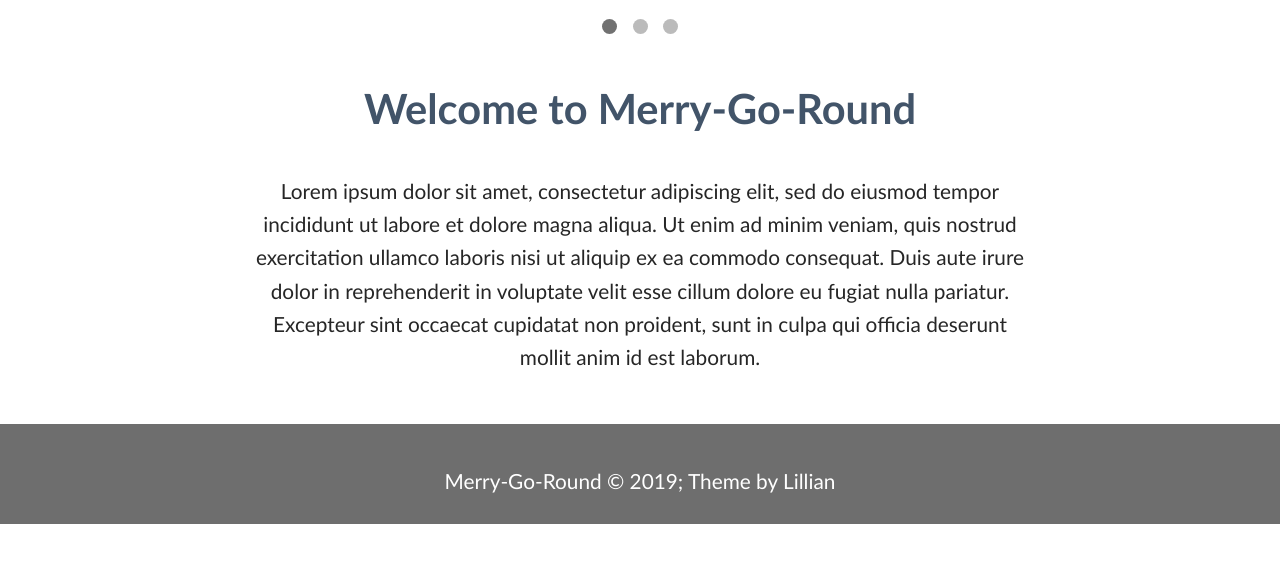
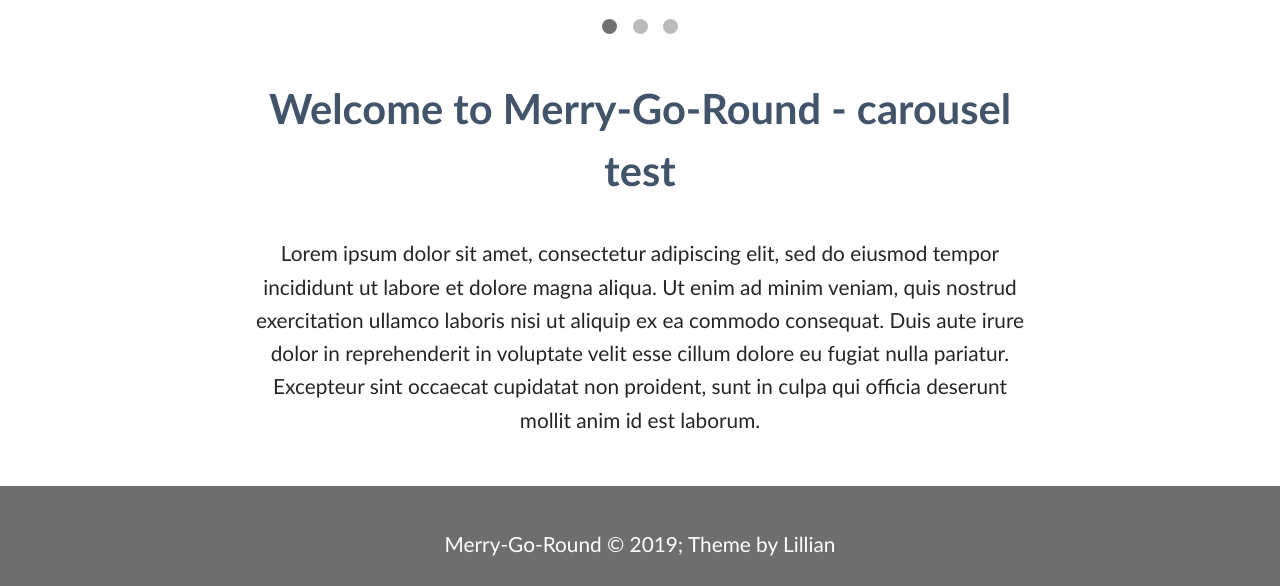
Before and after one commit to singhaidotnish/merry-go-round, a Jekyll site: the page built from index.html, in a window 1280 px wide and 900 px high, scrolled down 740 px, cut to the strip 314-900 px from the top of the window. Built offline with Jekyll 4.4.1, drawn with Linux system fonts in a browser that asks for light colours; some web fonts are replaced; before the commit the page ends 1578 px from its top, so only the background shows below that.

Commit message:
test carousel

```diff
--- a/index.html
+++ b/index.html
@@ -2,6 +2,6 @@
 layout: frontpage
 ---
 
-  <h2>Welcome to Merry-Go-Round</h2>
+  <h2>Welcome to Merry-Go-Round - carousel test</h2>
 
  Lorem ipsum dolor sit amet, consectetur adipiscing elit, sed do eiusmod tempor incididunt ut labore et dolore magna aliqua. Ut enim ad minim veniam, quis nostrud exercitation ullamco laboris nisi ut aliquip ex ea commodo consequat. Duis aute irure dolor in reprehenderit in voluptate velit esse cillum dolore eu fugiat nulla pariatur. Excepteur sint occaecat cupidatat non proident, sunt in culpa qui officia deserunt mollit anim id est laborum.
```
